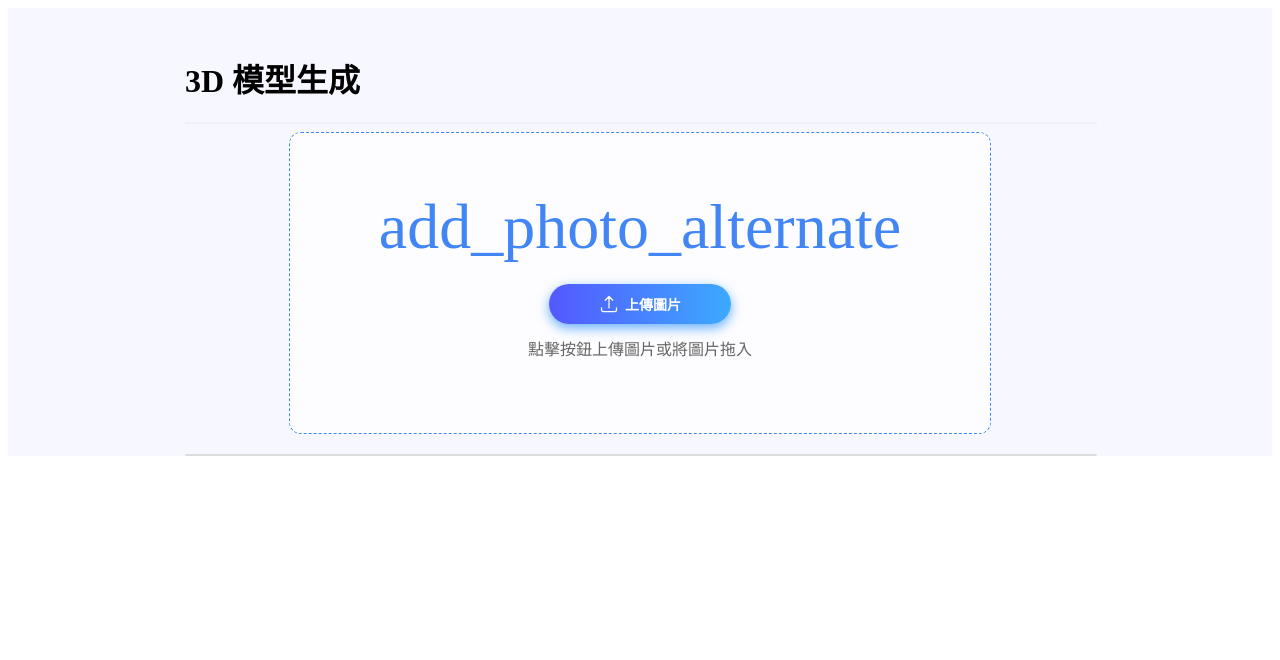
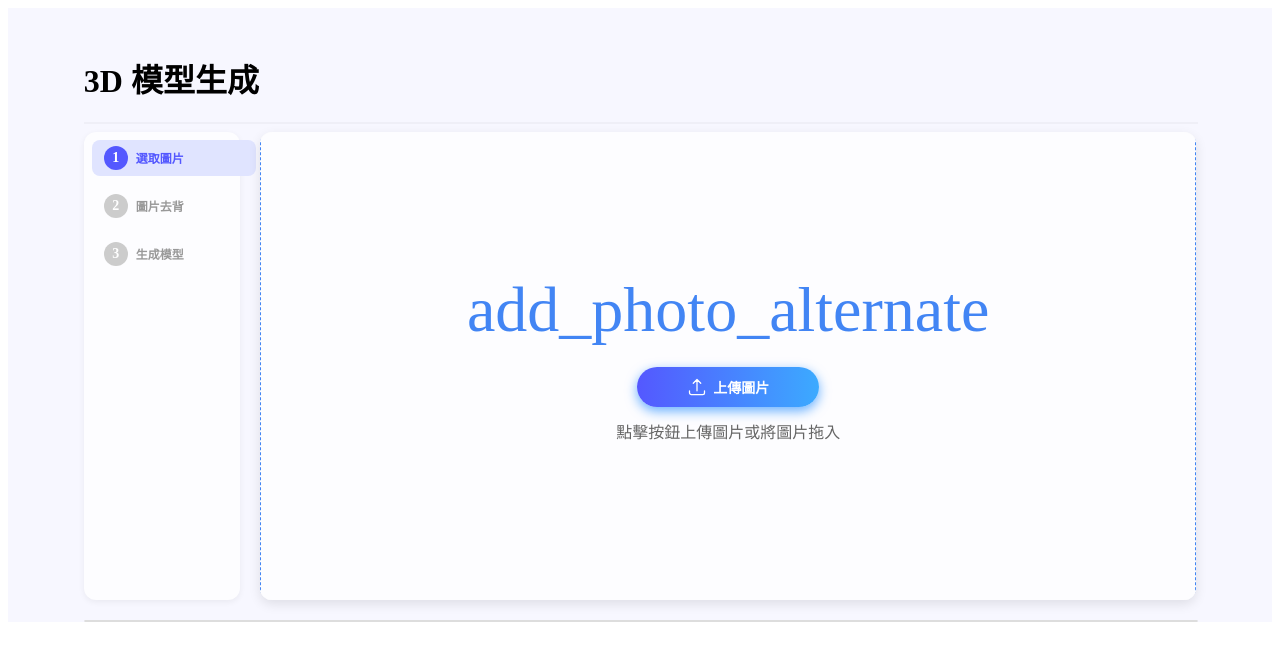
Before and after one commit to Po-Hsiu-Chen/SAM2-Wonder3DPlus-Frontend, a Next.js app: page /upload in a window 1280 px wide. Shown: the top 660 px of the page. Built offline with nearby package versions, Linux system fonts and the light colour scheme.

Commit message:
目前階段顯示

```diff
--- a/src/app/upload/page.tsx
+++ b/src/app/upload/page.tsx
@@ -2,32 +2,33 @@
 
 import { useState, useRef, useEffect } from 'react';
 import ClientModelPage from '@/components/ClientModelPage';
+import UploadSection from '@/components/UploadSection';
 
 type Mode = 'point-positive' | 'point-negative' | 'box';
-
 type Point = { x: number; y: number; label: 0 | 1 };
 type BoxCoord = { x: number; y: number };
 
-
-
-
 export default function UploadPage() {
+  // -------- 圖片處理 --------
   const [selectedFile, setSelectedFile] = useState<File | null>(null);
   const [previewUrl, setPreviewUrl] = useState<string | null>(null);
+  const fileInputRef = useRef<HTMLInputElement | null>(null);
+  const imageRef = useRef<HTMLImageElement | null>(null);
+  const canvasRef = useRef<HTMLCanvasElement | null>(null);
+
+  // -------- 操作模式與標記 --------
+  const [mode, setMode] = useState<Mode>('point-positive');
+  const [points, setPoints] = useState<Point[]>([]);
+  const [boxTemp, setBoxTemp] = useState<BoxCoord[]>([]); // 暫存框選座標
+  const [box, setBox] = useState<[number, number, number, number] | null>(null);
   const [maskBase64, setMaskBase64] = useState<string | null>(null);
 
-  const [points, setPoints] = useState<Point[]>([]);
-  const [boxTemp, setBoxTemp] = useState<BoxCoord[]>([]); // 暫存 box 點
-  const [box, setBox] = useState<[number, number, number, number] | null>(null);
-
-  const [mode, setMode] = useState<Mode>('point-positive');
-  const canvasRef = useRef<HTMLCanvasElement | null>(null);
-  const imageRef = useRef<HTMLImageElement | null>(null);
-
+  // -------- 模型處理 --------
   const [modelPath, setModelPath] = useState<string | null>(null);
   const [isGenerating, setIsGenerating] = useState(false);
 
-  const fileInputRef = useRef<HTMLInputElement | null>(null);
+  // -------- UI 流程狀態 --------
+  const [currentStep, setCurrentStep] = useState<number>(1);
 
   const handleFileChange = (e: React.ChangeEvent<HTMLInputElement>) => {
     const file = e.target.files?.[0];
@@ -37,6 +38,7 @@ export default function UploadPage() {
       setPoints([]);
       setBox(null);
       setMaskBase64(null);
+      setCurrentStep(2);
     }
   };
 
@@ -84,10 +86,11 @@ export default function UploadPage() {
 
   const handleGenerate = async () => {
     if (!selectedFile || points.length === 0) {
-      alert("請先上傳圖片與選點");
+      alert("請透過滑鼠點擊生成遮罩");
       return;
     }
 
+    setCurrentStep(3);
     setIsGenerating(true); // 開始載入狀態
 
     const formData = new FormData();
@@ -202,7 +205,7 @@ export default function UploadPage() {
   }, [maskBase64, previewUrl]);  // 監控 maskBase64 和圖片改變
 
   return (
-    <main className="w-full min-h-screen flex flex-col items-center gap-6" style={{ backgroundColor: '#F7F7FF', paddingTop: '2%', paddingLeft: '14%', paddingRight: '14%'}}>
+    <main className="w-full min-h-screen flex flex-col items-center gap-6" style={{ backgroundColor: '#F7F7FF', paddingTop: '2%', paddingLeft: '6%', paddingRight: '6%'}}>
       <h1 className="text-xl font-bold">3D 模型生成</h1>
 
       {/* 更換圖片按鈕 */}
@@ -243,6 +246,61 @@ export default function UploadPage() {
       />
       <hr style={{ width: '100%', border: '1px solid #EFEFF7'}} />
 
+      {/* 導覽區 + 編輯區 橫向排列 */}
+      <div style={{ display: 'flex', width: '100%', gap: '20px' }}>
+        {/* 導引區 */}
+        <div
+          style={{
+            width: '15%',
+            display: 'flex',
+            flexDirection: 'column',
+            alignItems: 'flex-start',
+            gap: 12,
+            padding: 8,
+            fontSize: 12,
+            backgroundColor: '#FDFDFF',
+            borderRadius: 12,
+            boxShadow: '0 2px 6px rgba(0,0,0,0.06)',
+          }}
+        >
+          {[
+            { step: 1, label: '選取圖片' },
+            { step: 2, label: '圖片去背' },
+            { step: 3, label: '生成模型' }
+          ].map(({ step, label }) => (
+            <div
+              key={step}
+              style={{
+                display: 'flex',
+                alignItems: 'center',
+                gap: 8,
+                fontWeight: 'bold',
+                color: currentStep === step ? '#5458FF' : '#999',
+                backgroundColor: currentStep === step ? '#E0E4FF' : 'transparent',
+                borderRadius: 8,
+                padding: '6px 12px',
+                width: '100%',
+              }}
+            >
+              <span
+                style={{
+                  backgroundColor: currentStep === step ? '#5458FF' : '#ccc',
+                  color: '#fff',
+                  borderRadius: '50%',
+                  width: 24,
+                  height: 24,
+                  display: 'flex',
+                  alignItems: 'center',
+                  justifyContent: 'center',
+                  fontSize: 14,
+                }}
+              >
+                {step}
+              </span>
+              {label}
+            </div>
+          ))}
+        </div>
         {/* 編輯區域 */}
         <div
           style={{
@@ -250,21 +308,23 @@ export default function UploadPage() {
             width: '100%',
             //maxWidth: previewUrl ? '1200px' : '700px',
             //height: previewUrl ? '500px' : '300px',
-          maxWidth: previewUrl ? '100%' : '700px',
-          height: previewUrl ? 'auto' : '300px',
-          aspectRatio: previewUrl ? '2 / 1' : undefined,
+            maxWidth: '100%',
+            height: 'auto',
+            aspectRatio: '2 / 1',
             //height: previewUrl ? 'auto' : '300px',
-          border: previewUrl ? 'none' : '1px dashed #4285f4',
+            border: 'none',
             borderRadius: 12,
             backgroundColor: 'white',
             userSelect: 'none',
             overflow: 'hidden',
-          boxShadow: previewUrl ? '0 4px 12px rgba(0, 0, 0, 0.1)' : 'none',
+            boxShadow: '0 4px 12px rgba(0, 0, 0, 0.1)',
             transition: 'border 0.3s, box-shadow 0.3s, height 0.3s ease',
             margin: '0 auto',
           }}
         >
-        {/* 左側：圖片預覽 */}
+
+          {/* 圖片預覽 */}
+
           <div
             style={{
               flex: 1,
@@ -277,7 +337,17 @@ export default function UploadPage() {
               alignItems: 'center',
             }}
           >
-          {previewUrl ? (
+            {/* 圖片上傳區 */}
+            {!previewUrl && (
+              <UploadSection
+                previewUrl={previewUrl}
+                fileInputRef={fileInputRef}
+                handleFileChange={handleFileChange}
+              />
+            )}
+
+            {/* 圖片預覽 */}
+            {previewUrl && (
               <>
                 <div
                   style={{
@@ -334,78 +404,11 @@ export default function UploadPage() {
 
                 </div>
               </>
-          ) : (
-            <div
-              style={{
-                width: '100%',
-                height: '100%',
-                display: 'flex',
-                flexDirection: 'column',
-                justifyContent: 'center',
-                alignItems: 'center',
-                color: '#4285f4',
-                cursor: 'pointer',
-                padding: 20,
-                backgroundColor: '#FDFDFF'
-              }}
-            >
-              <span className="material-symbols-outlined"  style={{ fontSize: 64, color: '#4285f4', marginBottom: 20}}>add_photo_alternate</span>
-
-              <button
-                onClick={(e) => {
-                  e.stopPropagation();
-                  document.getElementById('fileInput')?.click();
-                }}
-
-                style={{
-                  display: 'inline-flex',
-                  flexDirection: 'row',
-                  alignItems: 'center',
-                  background: 'linear-gradient(90deg, #5458FF 0%, #3CAAFF 100%)',
-                  border: 'none',
-                  borderRadius: 24,
-                  gap: 6,
-                  color: 'white',
-                  padding: '10px 50px',
-                  fontSize: 14,
-                  fontWeight: 'bold',
-                  boxShadow: '0 4px 12px rgba(0, 123, 255, 0.6)',
-                  cursor: 'pointer',
-                  userSelect: 'none',
-                  minWidth: 'fit-content'
-                }}
-              >
-                <svg
-                  xmlns="http://www.w3.org/2000/svg"
-                  fill="none"
-                  viewBox="0 0 24 24"
-                  strokeWidth="1.5"
-                  stroke="currentColor"
-                  style={{ width: 20, height: 20 }}
-                >
-                  <path
-                    strokeLinecap="round"
-                    strokeLinejoin="round"
-                    d="M3 16.5v2.25A2.25 2.25 0 0 0 5.25 21h13.5A2.25 2.25 0 0 0 21 18.75V16.5m-13.5-9L12 3m0 0 4.5 4.5M12 3v13.5"
-                  />
-                </svg>
-                上傳圖片
-              </button>
-
-              <p style={{ marginTop: 12, color: '#666' }}>點擊按鈕上傳圖片或將圖片拖入</p>
-              <input
-                id="fileInput"
-                type="file"
-                accept="image/*"
-                onChange={handleFileChange}
-                style={{ display: 'none' }}
-              />
-            </div>
             )}
           </div>
 
 
-        {/* 右側：按鈕區 */}
+          {/* 按鈕區 */}
           {previewUrl && (
             <div
               style={{
@@ -483,8 +486,7 @@ export default function UploadPage() {
               </button>
             </div>
           )}
-
-
+        </div>
       </div>
 
       {/* 生成中狀態顯示區 */}
@@ -556,7 +558,6 @@ export default function UploadPage() {
           {modelPath && <ClientModelPage modelPath={modelPath} />}
         </div>
       </div>
-
     </main>
   );
 }
--- /dev/null
+++ b/src/components/UploadSection.tsx
@@ -0,0 +1,88 @@
+import React from 'react';
+
+type UploadSectionProps = {
+  previewUrl: string | null;
+  fileInputRef: React.RefObject<HTMLInputElement | null>;
+  handleFileChange: (e: React.ChangeEvent<HTMLInputElement>) => void;
+};
+
+const UploadSection: React.FC<UploadSectionProps> = ({
+  previewUrl,
+  fileInputRef,
+  handleFileChange,
+}) => {
+  if (previewUrl) return null;
+
+  return (
+            <div
+              style={{
+                width: '100%',
+                height: '100%',
+                display: 'flex',
+                flexDirection: 'column',
+                justifyContent: 'center',
+                alignItems: 'center',
+                color: '#4285f4',
+                cursor: 'pointer',
+                padding: 20,
+                borderRadius: 12,
+                backgroundColor: '#FDFDFF',
+                border: '1px dashed #4285f4',
+              }}
+            >
+              <span className="material-symbols-outlined"  style={{ fontSize: 64, color: '#4285f4', marginBottom: 20}}>add_photo_alternate</span>
+
+              <button
+                onClick={(e) => {
+                  e.stopPropagation();
+                  document.getElementById('fileInput')?.click();
+                }}
+
+                style={{
+                  display: 'inline-flex',
+                  flexDirection: 'row',
+                  alignItems: 'center',
+                  background: 'linear-gradient(90deg, #5458FF 0%, #3CAAFF 100%)',
+                  border: 'none',
+                  borderRadius: 24,
+                  gap: 6,
+                  color: 'white',
+                  padding: '10px 50px',
+                  fontSize: 14,
+                  fontWeight: 'bold',
+                  boxShadow: '0 4px 12px rgba(0, 123, 255, 0.6)',
+                  cursor: 'pointer',
+                  userSelect: 'none',
+                  minWidth: 'fit-content'
+                }}
+              >
+                <svg
+                  xmlns="http://www.w3.org/2000/svg"
+                  fill="none"
+                  viewBox="0 0 24 24"
+                  strokeWidth="1.5"
+                  stroke="currentColor"
+                  style={{ width: 20, height: 20 }}
+                >
+                  <path
+                    strokeLinecap="round"
+                    strokeLinejoin="round"
+                    d="M3 16.5v2.25A2.25 2.25 0 0 0 5.25 21h13.5A2.25 2.25 0 0 0 21 18.75V16.5m-13.5-9L12 3m0 0 4.5 4.5M12 3v13.5"
+                  />
+                </svg>
+                上傳圖片
+              </button>
+
+              <p style={{ marginTop: 12, color: '#666' }}>點擊按鈕上傳圖片或將圖片拖入</p>
+              <input
+                id="fileInput"
+                type="file"
+                accept="image/*"
+                onChange={handleFileChange}
+                style={{ display: 'none' }}
+              />
+            </div>
+  );
+};
+
+export default UploadSection;
```
Lines whose indentation alone changed are shown as unchanged.
